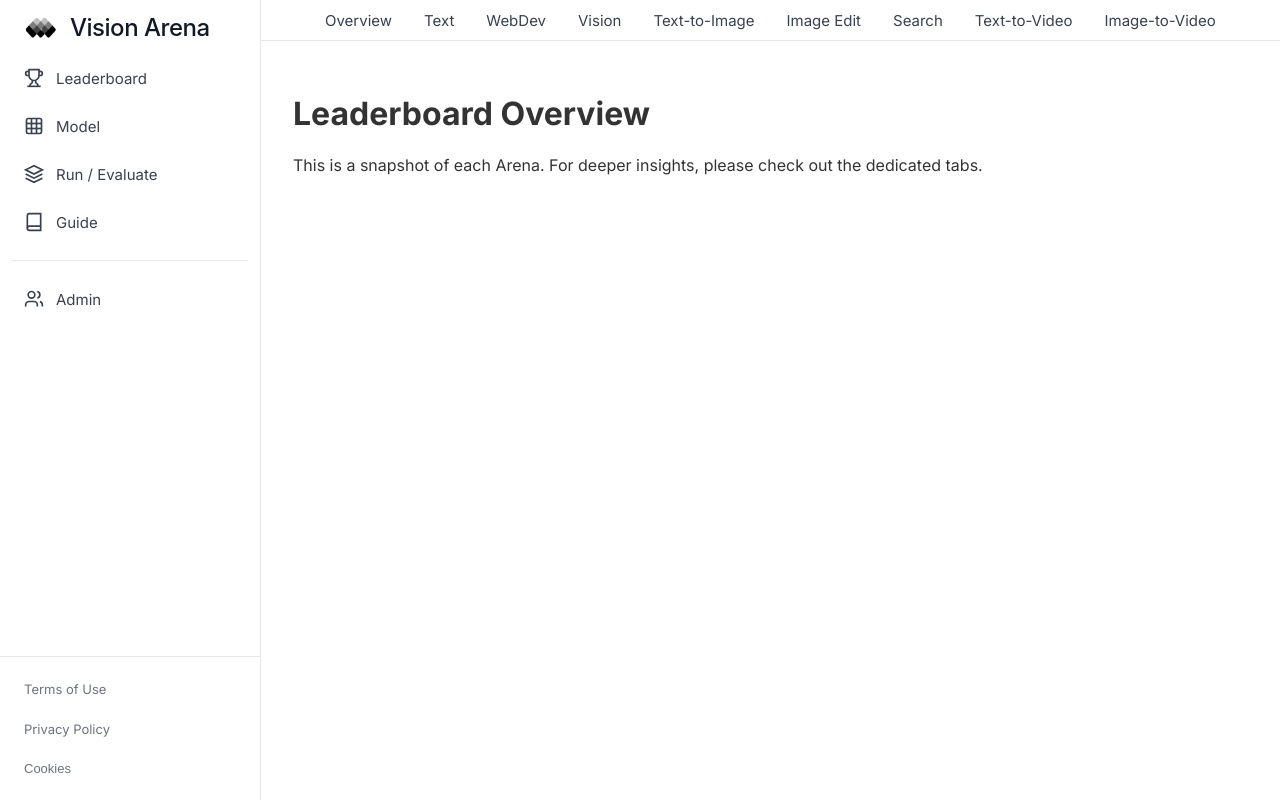
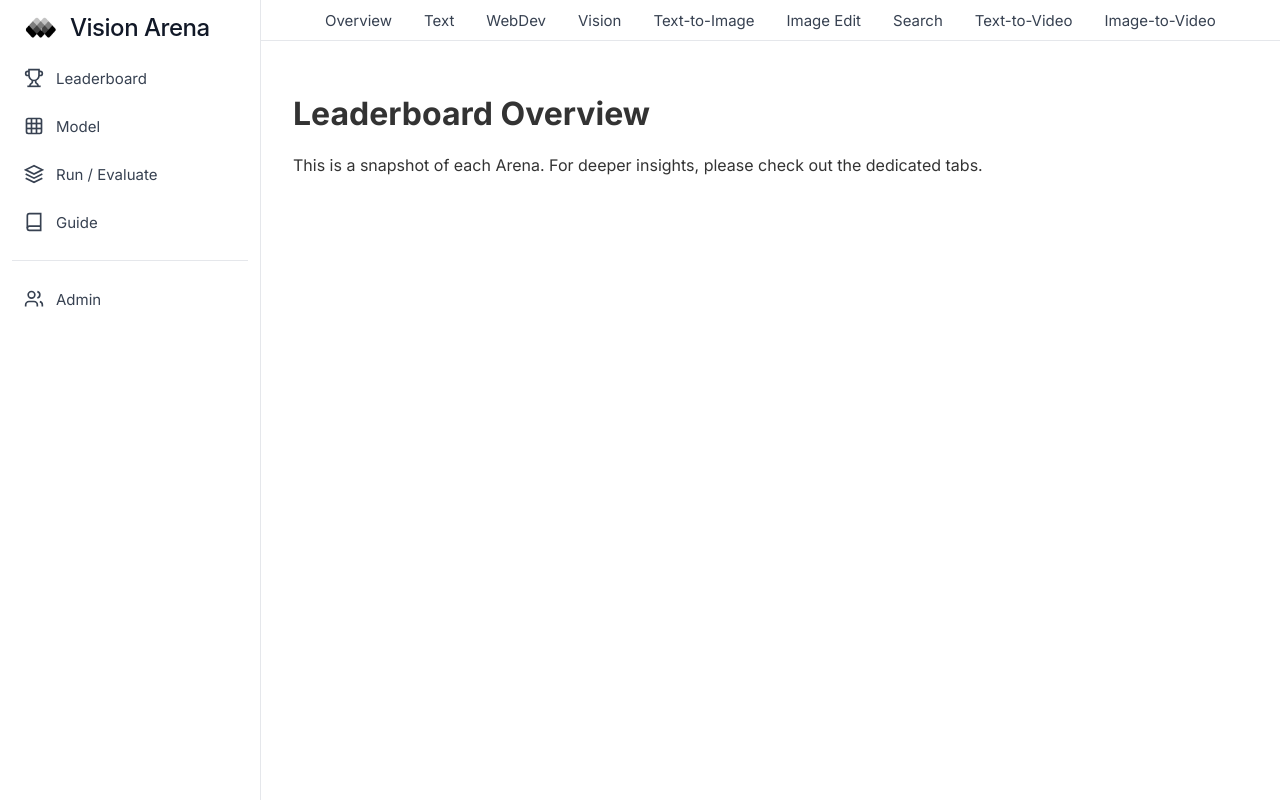
Before and after one commit to djun604/Vision-Arena, a Next.js app: page / in a window 1280 px wide. Built offline with nearby package versions, Linux system fonts and the light colour scheme.

Commit message:
Remove footer links (Terms of Use, Privacy Policy, Cookies) from Sidebar

```diff
--- a/src/components/Sidebar.tsx
+++ b/src/components/Sidebar.tsx
@@ -265,69 +265,6 @@ const Sidebar = () => {
           </li>
         </ul>
       </nav>
-
-      {/* 하단 링크 */}
-      <div style={{ padding: '1rem 0.75rem', borderTop: '1px solid #e5e7eb' }}>
-        <ul style={{ listStyle: 'none', padding: 0, margin: 0 }}>
-          <li style={{ marginBottom: '0.5rem' }}>
-            <Link
-              href="/terms-of-use"
-              style={{
-                display: 'block',
-                padding: '0.5rem 0.75rem',
-                textDecoration: 'none',
-                color: '#6b7280',
-                fontSize: '0.8125rem',
-                fontWeight: '400',
-                transition: 'color 0.15s ease-in-out',
-              }}
-              onMouseEnter={(e) => e.currentTarget.style.color = '#374151'}
-              onMouseLeave={(e) => e.currentTarget.style.color = '#6b7280'}
-            >
-              Terms of Use
-            </Link>
-          </li>
-          <li style={{ marginBottom: '0.5rem' }}>
-            <Link
-              href="/privacy-policy"
-              style={{
-                display: 'block',
-                padding: '0.5rem 0.75rem',
-                textDecoration: 'none',
-                color: '#6b7280',
-                fontSize: '0.8125rem',
-                fontWeight: '400',
-                transition: 'color 0.15s ease-in-out',
-              }}
-              onMouseEnter={(e) => e.currentTarget.style.color = '#374151'}
-              onMouseLeave={(e) => e.currentTarget.style.color = '#6b7280'}
-            >
-              Privacy Policy
-            </Link>
-          </li>
-          <li>
-            <button
-              style={{
-                display: 'block',
-                width: '100%',
-                textAlign: 'left',
-                padding: '0.5rem 0.75rem',
-                background: 'none',
-                border: 'none',
-                color: '#6b7280',
-                fontSize: '0.8125rem',
-                fontWeight: '400',
-                cursor: 'pointer',
-                transition: 'color 0.15s ease-in-out',
-              }}
-              onMouseEnter={(e) => e.currentTarget.style.color = '#374151'}
-              onMouseLeave={(e) => e.currentTarget.style.color = '#6b7280'}
-            >
-              Cookies
-            </button>
-          </li>
-        </ul>
-      </div>
     </aside>
   );
 };
```
